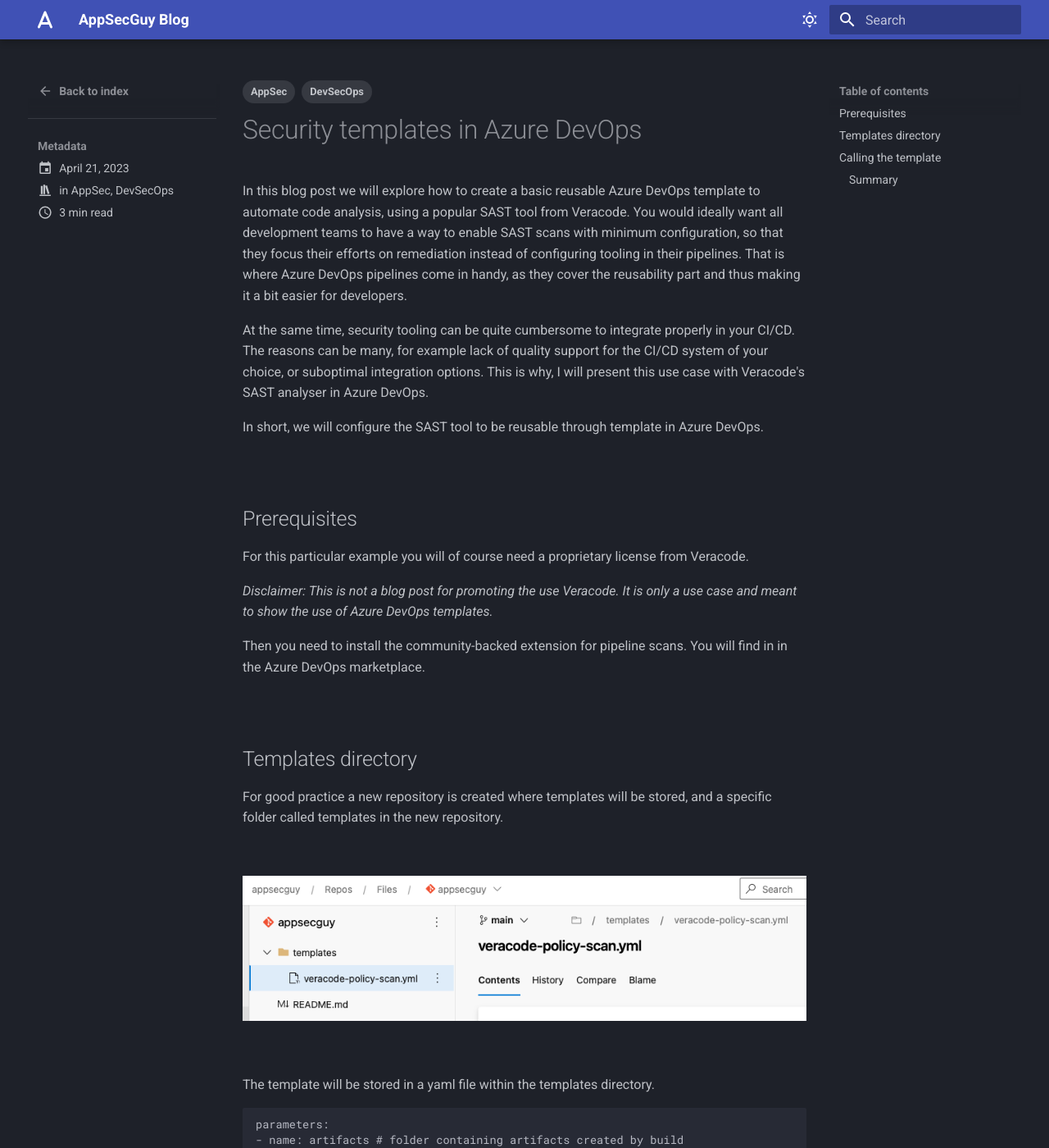
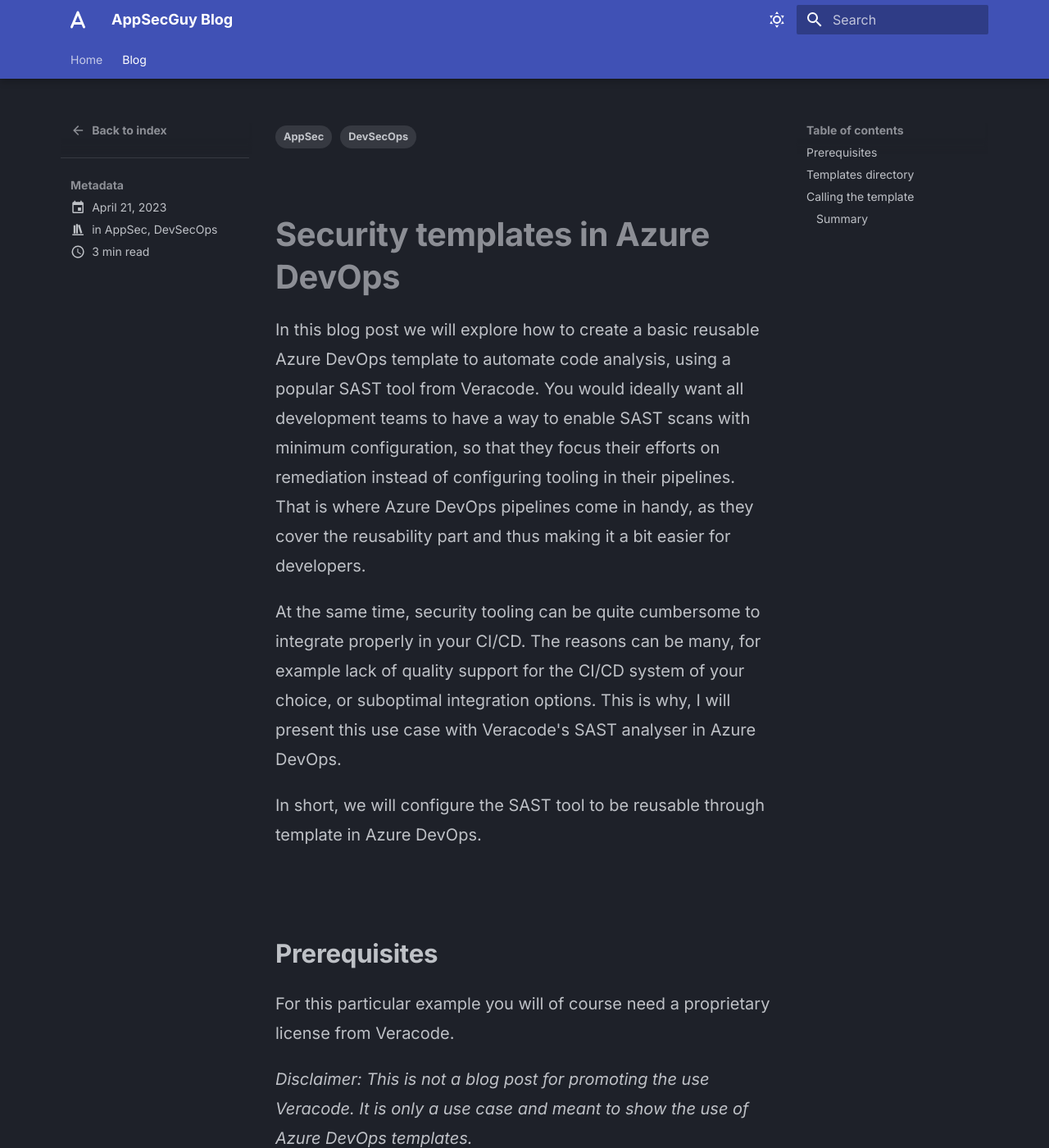
Before and after one commit to nkalexiou/appsecguy, an MkDocs documentation site: the page built from docs/blog/posts/security-template-azure-devops.md, in a window 1280 px wide and 1400 px high. Shown: the whole window at 82% size. Built offline with MkDocs 1.6.1 and Material for MkDocs 9.7.7, drawn with Linux system fonts in a browser that asks for light colours.

Commit message:
blog: modernise theme with better fonts, layout, and readability
- Add Inter (body) and JetBrains Mono (code) from Google Fonts
- Unify palette to indigo/cyan across dark and light modes
- Enable Material features: code copy, nav tabs, back-to-top, ToC follow, search highlight/suggest
- Add docs/stylesheets/extra.css: improved line-height (1.8), heading spacing, blockquote style, code padding

Co-Authored-By: Claude Sonnet 4.6 <noreply@anthropic.com>

```diff
--- /dev/null
+++ b/docs/stylesheets/extra.css
@@ -0,0 +1,58 @@
+/* ── Typography & readability ─────────────────────────────────────── */
+.md-typeset {
+  font-size: 1rem;
+  line-height: 1.8;
+}
+
+/* Slightly wider content column on large screens */
+.md-grid {
+  max-width: 1140px;
+}
+
+/* Comfortable heading spacing */
+.md-typeset h1,
+.md-typeset h2,
+.md-typeset h3 {
+  margin-top: 1.6em;
+  margin-bottom: 0.5em;
+  font-weight: 600;
+  letter-spacing: -0.01em;
+}
+
+/* Better paragraph spacing */
+.md-typeset p {
+  margin-bottom: 1em;
+}
+
+/* Code blocks — slightly more padding */
+.md-typeset pre > code {
+  font-size: 0.85rem;
+  line-height: 1.6;
+}
+
+/* Inline code */
+.md-typeset code:not(.highlight code) {
+  font-size: 0.875em;
+  padding: 0.15em 0.35em;
+  border-radius: 4px;
+}
+
+/* Blockquote — left-border accent style */
+.md-typeset blockquote {
+  border-left: 4px solid var(--md-primary-fg-color);
+  padding: 0.6em 1.2em;
+  border-radius: 0 4px 4px 0;
+  font-style: italic;
+  opacity: 0.85;
+}
+
+/* Blog post cards on listing page */
+.md-typeset .blog-post-title {
+  font-weight: 700;
+}
+
+/* Slightly larger post meta text */
+.md-typeset .md-post__meta {
+  font-size: 0.78rem;
+  letter-spacing: 0.02em;
+}
--- a/mkdocs.yml
+++ b/mkdocs.yml
@@ -4,22 +4,38 @@ theme:
   name: material
   icon:
     logo: fontawesome/solid/a
+  font:
+    text: Inter
+    code: JetBrains Mono
+  features:
+    - content.code.copy
+    - content.code.annotate
+    - navigation.top
+    - navigation.tabs
+    - navigation.tabs.sticky
+    - navigation.sections
+    - toc.follow
+    - search.highlight
+    - search.suggest
   palette:
     # Dark Mode
     - scheme: slate
       toggle:
         icon: material/weather-sunny
-        name: Dark mode
+        name: Switch to light mode
       primary: indigo
-      accent: lime
+      accent: cyan
 
     # Light Mode
     - scheme: default
       toggle:
         icon: material/weather-night
-        name: Light mode
-      primary: blue
-      accent: deep orange
+        name: Switch to dark mode
+      primary: indigo
+      accent: cyan
+
+extra_css:
+  - stylesheets/extra.css
 
 nav:
   - Home: index.md
```
